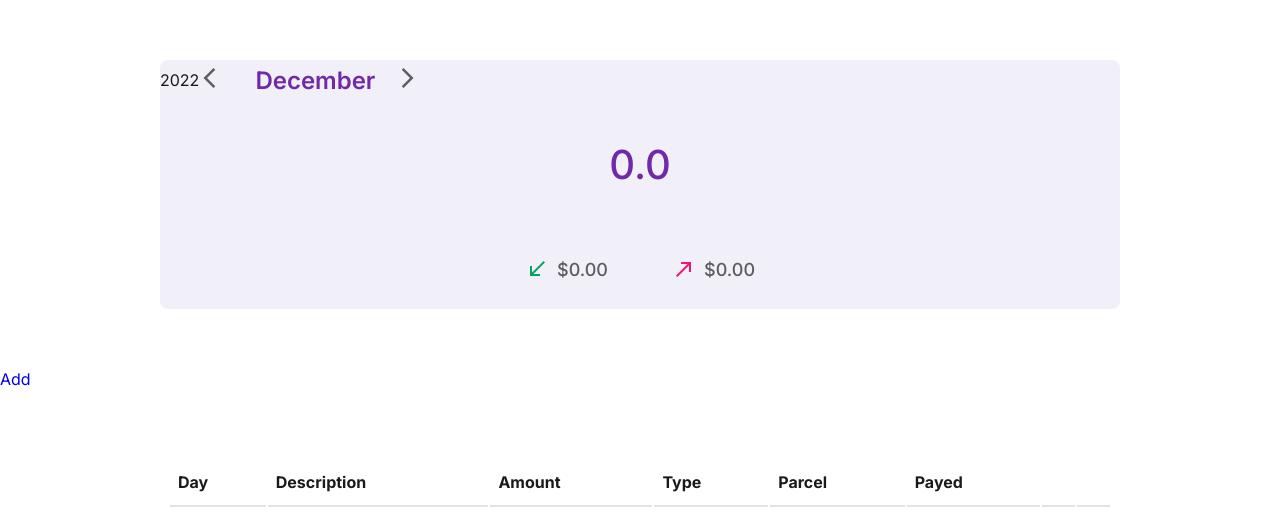
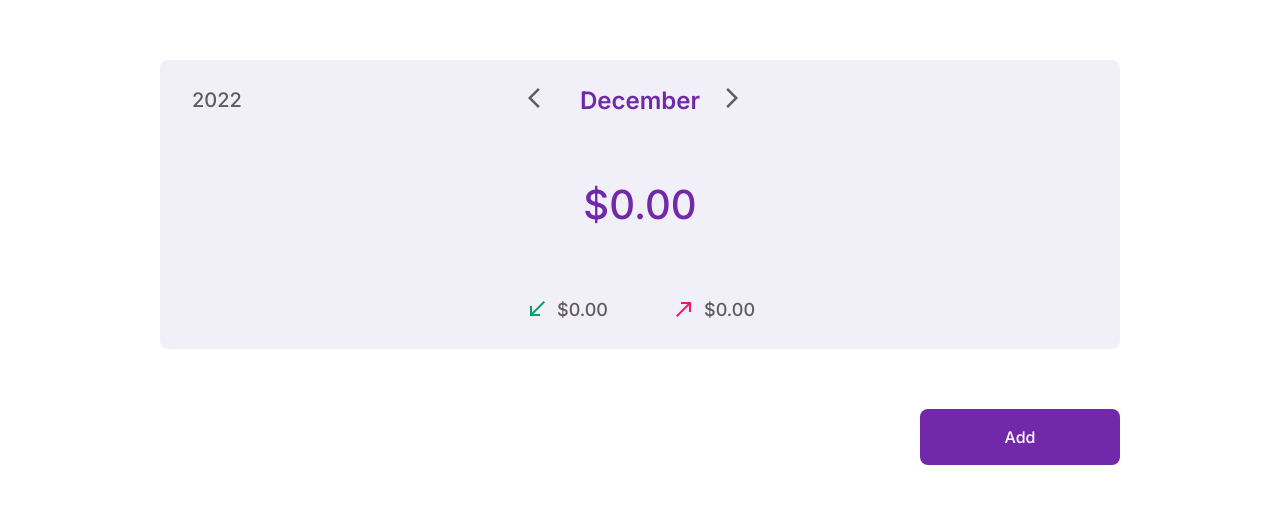
Before and after one commit to jumiranda5/my-budget-flask, a Flask app: page /month/2022/12 in a window 1280 px wide. Shown: the part 80-605 px from the top of the page. Run offline with Flask 2, Linux system fonts and the light colour scheme; lists and menus that the app fills with data are empty; some libraries are stand-ins or nearby versions.

Commit message:
Add month page styles

```diff
--- a/static/css/styles.css
+++ b/static/css/styles.css
@@ -159,6 +159,21 @@ th, td {
     padding: 0 8px 0;
 }
 
+/* Month Page Add link */
+
+.add-link-container {
+    justify-content: end;
+}
+
+.add-link {
+    display: block;
+    width: 200px;
+    padding: 18px;
+    text-align: center;
+}
+
+
+
 /*----------------------------------
           FONTS AND COLORS
 ------------------------------------*/
@@ -258,6 +273,10 @@ th, td {
     border-bottom: 2px solid #e4e3ec;
 }
 
+td {
+    border-bottom: 1px solid #e4e3ec;
+}
+
 .td-amount {
     font-weight: 500;
 }
@@ -268,6 +287,31 @@ th, td {
 
 .secondary-column {
     color: #5f5b60;
+}
+
+table button span {
+    color: #5f5b60;
+}
+
+table button span {
+    color: #5f5b60;
+}
+
+table a {
+    color: #7128a9;
+}
+
+/* Month Page Add link */
+
+.add-link {
+    background-color: #7128a9;
+    color: #FFFFFF;
+    font-weight: 500;
+    border-radius: 8px;
+}
+
+.add-link:hover {
+    background-color: #9540d5;
 }
 
 /* Income / Expense colors */
--- a/templates/layout.html
+++ b/templates/layout.html
@@ -8,6 +8,7 @@
         <link rel="preconnect" href="https://fonts.gstatic.com" crossorigin>
         <link href="https://fonts.googleapis.com/css2?family=Inter:wght@400;500;600;700&display=swap" rel="stylesheet">
         <link rel="stylesheet" href="https://fonts.googleapis.com/css2?family=Material+Symbols+Sharp:opsz,wght,FILL,GRAD@48,600,1,0" />
+        <link rel="stylesheet" href="https://fonts.googleapis.com/css2?family=Material+Symbols+Outlined:opsz,wght,FILL,GRAD@48,500,0,0" />
         <link rel="stylesheet" href="{{ url_for('static', filename='css/styles.css') }}"/>
         <script src="https://ajax.googleapis.com/ajax/libs/jquery/3.6.0/jquery.min.js"></script>
         <script src="{{ url_for('static', filename='js/scripts.js') }}"></script>
--- a/templates/month.html
+++ b/templates/month.html
@@ -10,8 +10,10 @@
     <div class="container month" id="month-balance-div">
 
         <!-- Month date group -->
-        <div class="date-group flex">
-            <p class="month-year" id="month-year">{{data.year}}</p>
+        <div class="title-group flex">
+            <div class="title">
+                <h2 class="month-year" id="month-year">{{data.year}}</h2>
+            </div>
 
             <div class="btn-group flex">
                 <a class="btn-group-link" href="/month/{{prev.year}}/{{prev.month}}">
@@ -25,15 +27,20 @@
                 </a>
             </div>
 
-            <div class="month-year"></div>
+            <div class="title"></div>
         </div>
 
         <!-- Month balance -->
-        <p class="balance-total">{{data.balance.total}}</p>
+        <!-- Change color depending on amount value -->
+        {% if data.balance.total > -1 %}
+            <p class="balance-total positive" id="month-total">{{data.balance.total_currency}}</p>
+        {% else %}
+            <p class="balance-total out" id="month-total">{{data.balance.total_currency}}</p>
+        {% endif %}
 
 
         <!-- Month income/expense totals -->
-        <div class="totals-group flex flex-center">
+        <div class="totals-group flex">
             <div class="flex">
                 <span class="material-symbols-sharp in">call_received</span>
                 <p>{{data.balance.income}}</p>
@@ -46,8 +53,8 @@
         </div>
     </div>
 
-    <div class="add-link">
-        <a href="/add">Add</a>
+    <div class="add-link-container container flex">
+        <a class="add-link" href="/add">Add</a>
     </div>
 
     <div class="container">
@@ -100,18 +107,24 @@
                             {% endif %}
                         </td>
                         <td>
+                            <a href="/edit/{{row.id}}">
+                                <span class="material-symbols-sharp">edit</span>
+                            </a>
+                        </td>
+                        <td>
                             {% if row.parcels > 1 %}
                                 <form action="/delete/{{data.year}}/{{data.month}}/{{row.parcel_id}}/{{row.parcels}}" method="post">
-                                    <button type="submit">Delete</button>
+                                    <button type="submit">
+                                        <span class="material-symbols-outlined">delete</span>
+                                    </button>
                                 </form>
                             {% else %}
                                 <form action="/delete/{{data.year}}/{{data.month}}/{{row.id}}/{{row.parcels}}" method="post">
-                                    <button type="submit">Delete</button>
+                                    <button type="submit">
+                                        <span class="material-symbols-outlined">delete</span>
+                                    </button>
                                 </form>
                             {% endif %}
-                        </td>
-                        <td>
-                            <a href="/edit/{{row.id}}">Edit</a>
                         </td>
                     </tr>
                 {% endfor %}
```
